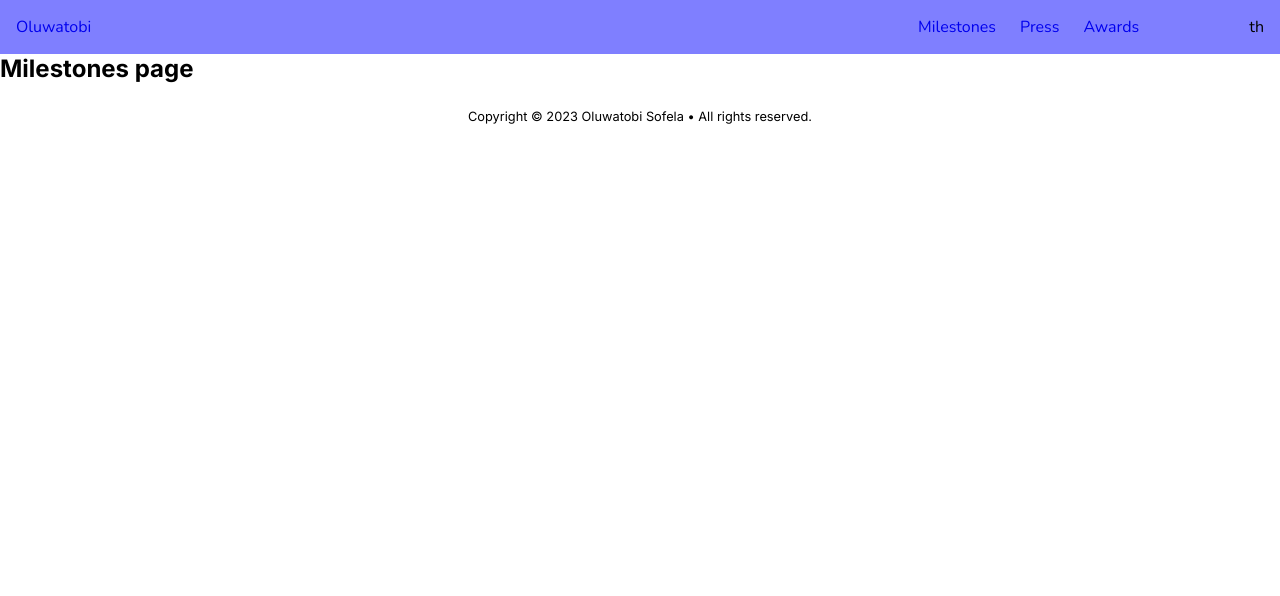
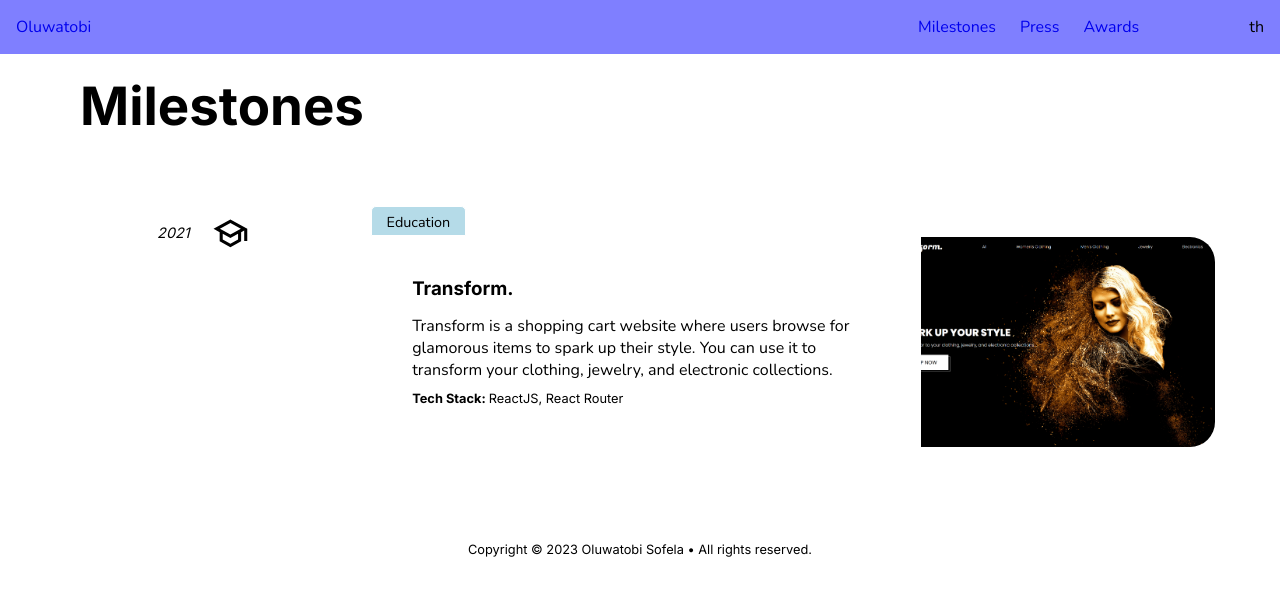
Before and after one commit to oluwatobiss/personal-portfolio, a Next.js app: page /milestones in a window 1280 px wide. Shown: the top 596 px of the page. Built offline with nearby package versions, Linux system fonts and the light colour scheme.

Commit message:
Create 'Milestones' stylesheet

```diff
--- a/src/components/Milestones.jsx
+++ b/src/components/Milestones.jsx
@@ -1,17 +1,50 @@
 import Layout from "./Layout";
 import Head from "next/head";
+import uniqid from "uniqid";
+import Image from "next/image";
+import styles from "@/src/styles/Milestones.module.css";
+import { Inter, Nunito } from "next/font/google";
+import transformProjPic from "@/public/transform-oluwatobi-sofela.png";
+import { MdOutlineSchool } from "react-icons/md";
 
-export default function Home() {
+const inter = Inter({ subsets: ["latin"] });
+const nunito = Nunito({ subsets: ["latin"] });
+
+export default function Milestones() {
   return (
     <Layout>
       <Head>
         <title>Milestones - Oluwatobi Sofela</title>
       </Head>
-      <section>
-        <div>
-          <h1>Milestones page</h1>
-        </div>
-      </section>
+      <h1 className={styles.pageHeading}>Milestones</h1>
+      <div className={styles.timeline}>
+        <section className={styles.milestoneSection} key={uniqid()}>
+          <div className={styles.milestoneDate}>
+            <em>2021</em>
+          </div>
+          <div className={styles.milestoneIcon}>{<MdOutlineSchool />}</div>
+          <div className={`${styles.milestoneCategory} ${nunito.className}`}>
+            Education
+          </div>
+          <div className={styles.milestoneInfo}>
+            <span className={styles.infoSpan}>
+              <h3>Transform.</h3>
+              <p className={nunito.className}>
+                Transform is a shopping cart website where users browse for
+                glamorous items to spark up their style. You can use it to
+                transform your clothing, jewelry, and electronic collections.
+              </p>
+              <span className={styles.techStackSpan}>
+                <strong className={inter.className}>Tech Stack: </strong>
+                ReactJS, React Router
+              </span>
+            </span>
+            <span className={styles.imageSpan}>
+              <Image src={transformProjPic} alt="test" placeholder="blur" />
+            </span>
+          </div>
+        </section>
+      </div>
     </Layout>
   );
 }
--- /dev/null
+++ b/src/styles/Milestones.module.css
@@ -0,0 +1,118 @@
+.pageHeading {
+  font-size: 3.3rem;
+  margin: 20px 5rem;
+}
+
+.timeline {
+  padding: 3rem 7vw;
+  position: relative;
+  width: 100vw;
+}
+
+.timeline::after {
+  content: "";
+  position: absolute;
+  width: 6px;
+  height: 100%;
+  background-color: #fff;
+  top: 0;
+  left: calc(
+    (22vw / 2) + 7vw - 3px
+  ); /* (.milestoneInfo's left / 2) + .timeline padding-right - ½ width */
+  z-index: -1;
+}
+
+.milestoneSection {
+  position: relative;
+  width: 100vw; /* Use same as .timeline to get right positioning for the vertical line and milestone icons */
+}
+
+.milestoneDate {
+  width: 100px;
+  position: absolute;
+  left: 0;
+  height: 54px; /* Use same as .milestoneIcon to center align appropriately */
+  line-height: 54px;
+  font-size: 0.9em;
+  text-align: right;
+}
+
+.milestoneIcon {
+  position: absolute;
+  background-color: #fff;
+  color: #000;
+  font-size: 2.3rem;
+  border-radius: 50%;
+  width: 54px;
+  height: 54px;
+  display: flex;
+  justify-content: center;
+  align-items: center;
+  left: calc(
+    (22vw / 2) - (54px / 2)
+  ); /* (.milestoneInfo's left / 2) - (width / 2) */
+  box-shadow: 0 0 0.5em #ffffff87;
+}
+
+.milestoneCategory {
+  display: inline-block;
+  color: #000;
+  background-color: rgba(173, 216, 230, 0.9);
+  border: 1px solid #fff;
+  border-radius: 5px 5px 0 0;
+  padding: 0 0.9rem;
+  height: 30px;
+  line-height: 30px;
+  position: relative;
+  left: calc(27vw - 5vw); /* Same as .milestoneInfo left */
+  font-size: 0.9em;
+}
+
+.milestoneInfo {
+  display: grid;
+  grid-template-columns: 65% 1fr;
+  border: 1px solid #fff;
+  border-radius: 0 25px 25px;
+  margin-bottom: 20px;
+  position: relative;
+  width: calc(73vw - 7vw); /* 73% of vw - .timeline's padding width */
+  left: calc(27vw - 5vw); /* 27% of vw - preferred right space's width */
+}
+
+.milestoneInfo::before {
+  content: "";
+  position: absolute;
+  height: 3px;
+  width: calc((27vw - 5vw) / 2); /* .milestoneInfo left / 2 */
+  transform: translateX(-100%);
+  background-color: #fff;
+  top: calc(
+    (54px / 2) - 30px
+  ); /* (.milestoneIcon height / 2) - .milestoneCategory height */
+  z-index: -1;
+}
+
+.infoSpan {
+  padding: 2.5rem;
+}
+
+.infoSpan p {
+  margin-top: 15px;
+}
+
+.techStackSpan {
+  font-size: 0.8em;
+  display: inline-block;
+  margin-top: 10px;
+}
+
+.imageSpan {
+  border-left: 1px solid #fff;
+}
+
+.imageSpan img {
+  width: 100%;
+  height: 100%;
+  object-fit: cover;
+  border-radius: 0 25px 25px 0;
+}
```
